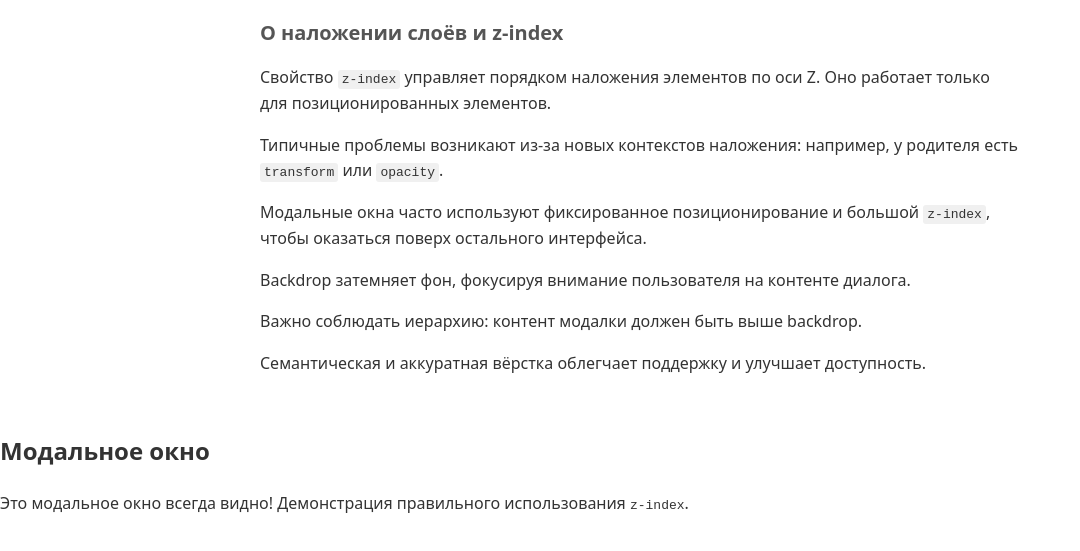
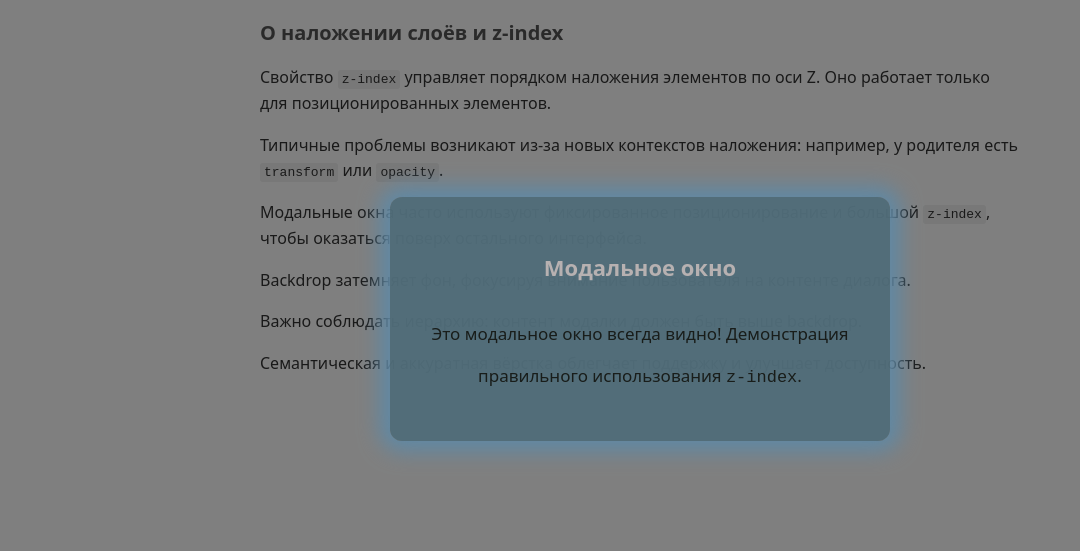
Before and after one commit to serkim1209-cloud/Modal_window_-static-, a plain HTML site: page index.html in a window 1280 px wide. Shown: the part 81-632 px from the top of the page, without its empty margins (0-1080 px from the left). Drawn offline with Linux system fonts and the light colour scheme.

Commit message:
added css for modal window

```diff
--- a/style.css
+++ b/style.css
@@ -51,3 +51,60 @@ body {
 }
 
 /* Создайте стили для модального окна согласно требованиям */
+
+.modal {
+
+  position: fixed;
+  top: 0;
+  left: 0;
+  right: 0;
+  bottom: 0;
+  display: flex;
+  align-items: center;
+  justify-content: center;
+  z-index: 1000;
+}
+
+/* Полупрозрачная подложка */
+
+.modal-backdrop {
+
+  position: absolute;
+  top: 0;
+  left: 0;
+  right: 0;
+  bottom: 0;
+  background: rgba(0, 0, 0, 0.5);
+  z-index: 1;
+
+}
+
+/* Содержимое модального окна */
+.modal-content {
+
+  position: relative;
+  z-index: 2;
+  background: #516d7af4;
+  padding: 24px;
+  border-radius: 12px;
+  max-width: 90%;
+  width: 500px;
+  box-shadow: 0px 0px 20px 11px rgb(97, 137, 164);
+  text-align: center;
+  color: #191d1a;
+  font-size: 17px;
+  font-style: normal;
+  line-height: 2.5;
+
+}
+
+/* Заголовок внутри модалки */
+
+.modal-content h2 {
+
+  font-size: 22px;
+  color: #b7b1b1;
+
+
+
+}
```
